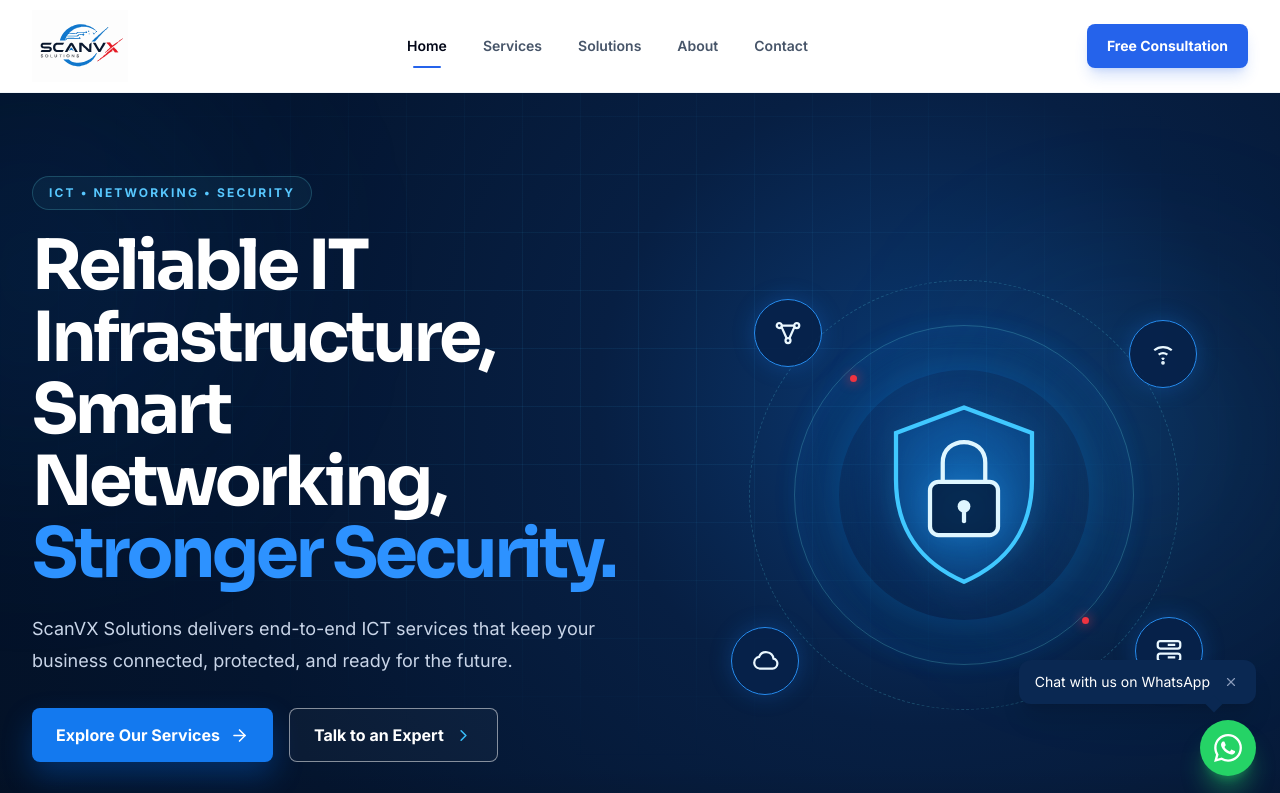
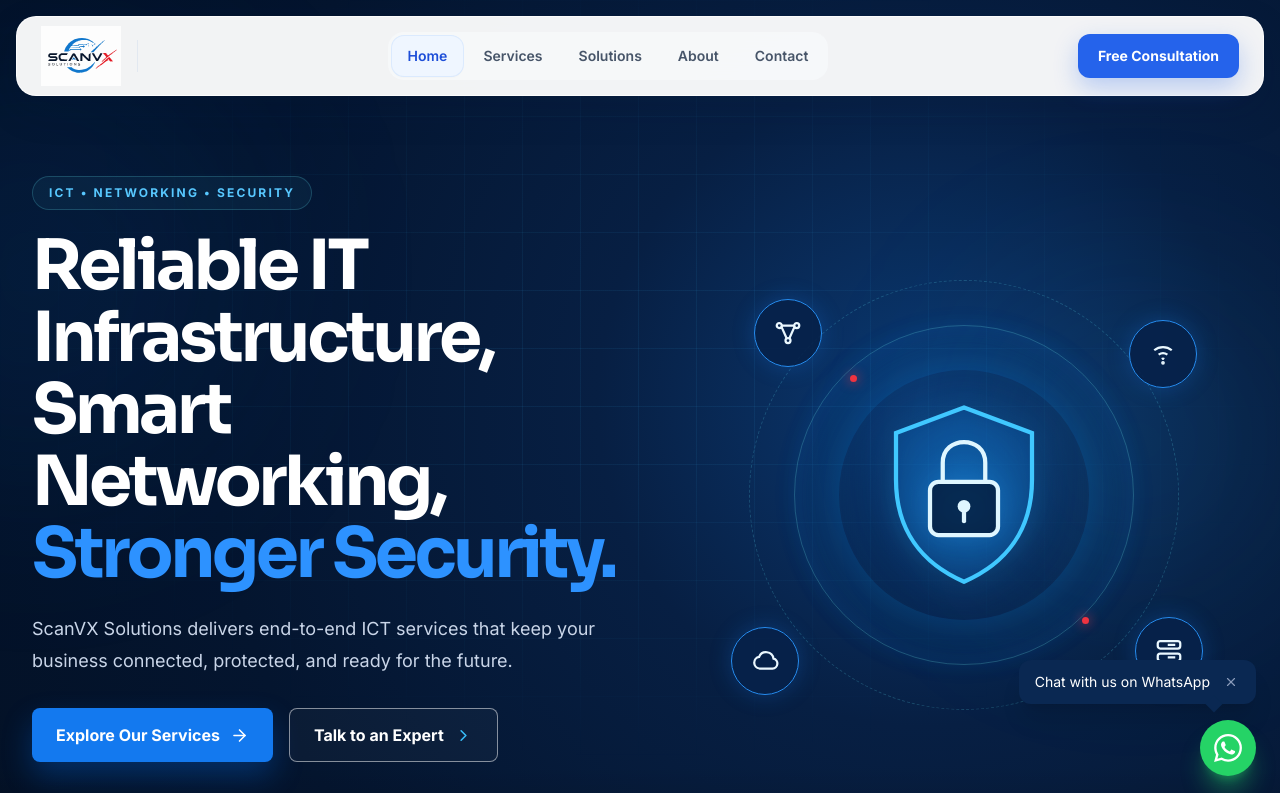
Before and after one commit to fyruz85/scanvx-v1, a React (Vite) app: page / in a window 1280 px wide. Shown: the top 793 px of the page. Built offline with nearby package versions, Linux system fonts and the light colour scheme.

Commit message:
Apply floating glass navbar design

```diff
--- a/src/components/Header.tsx
+++ b/src/components/Header.tsx
@@ -16,7 +16,7 @@
   const activeId = useScrollSpy(navLinks.map((link) => link.id));
 
   useEffect(() => {
-    const handler = () => setScrolled(window.scrollY > 20);
+    const handler = () => setScrolled(window.scrollY > 24);
     handler();
     window.addEventListener('scroll', handler, { passive: true });
     return () => window.removeEventListener('scroll', handler);
@@ -28,56 +28,74 @@
   };
 
   return (
-    <header
-      className={`fixed inset-x-0 top-0 z-50 border-b bg-white transition-all duration-300 ${
+    <header className="fixed inset-x-0 top-3 z-50 px-3 sm:top-4 sm:px-4">
+      <div
+        className={`mx-auto max-w-[1280px] rounded-[20px] border bg-white/95 backdrop-blur-xl transition-all duration-300 ${
           scrolled
-          ? 'border-slate-200 shadow-lg shadow-slate-900/10'
-          : 'border-slate-100'
+            ? 'border-slate-200 shadow-[0_18px_45px_rgba(15,23,42,0.18)]'
+            : 'border-white/80 shadow-[0_14px_38px_rgba(6,24,54,0.14)]'
         }`}
       >
-      <div className="container-mx container-px">
-        <div className="flex h-[78px] items-center justify-between lg:h-[92px]">
+        <div className="px-4 sm:px-5 lg:px-6">
+          <div
+            className={`flex items-center justify-between transition-all duration-300 ${
+              scrolled ? 'h-[66px] lg:h-[70px]' : 'h-[72px] lg:h-[78px]'
+            }`}
+          >
+            <div className="flex min-w-0 items-center gap-4">
               <button
                 onClick={() => scrollTo('home')}
-            className="flex items-center rounded-lg focus:outline-none focus-visible:ring-2 focus-visible:ring-blue-500"
+                className="flex shrink-0 items-center rounded-xl focus:outline-none focus-visible:ring-2 focus-visible:ring-blue-500 focus-visible:ring-offset-2"
                 aria-label="ScanVX Solutions home"
               >
                 <img
                   src="/images/scanvx-logo.svg"
                   alt="ScanVX Solutions"
-              className="h-[58px] w-auto sm:h-[64px] lg:h-[72px]"
+                  className={`w-auto transition-all duration-300 ${
+                    scrolled
+                      ? 'h-[48px] sm:h-[52px] lg:h-[54px]'
+                      : 'h-[52px] sm:h-[56px] lg:h-[60px]'
+                  }`}
                 />
               </button>
 
-          <nav className="hidden items-center gap-1 lg:flex" aria-label="Primary navigation">
-            {navLinks.map((link) => (
+              <span className="hidden h-8 w-px bg-slate-200 xl:block" aria-hidden="true" />
+            </div>
+
+            <nav
+              className="hidden items-center gap-1 rounded-2xl bg-slate-50/80 p-1 lg:flex"
+              aria-label="Primary navigation"
+            >
+              {navLinks.map((link) => {
+                const isActive = activeId === link.id;
+
+                return (
                   <button
                     key={link.id}
                     onClick={() => scrollTo(link.id)}
-                className={`relative px-4 py-3 text-sm font-semibold transition-colors duration-200 ${
-                  activeId === link.id
-                    ? 'text-slate-950'
-                    : 'text-slate-600 hover:text-slate-950'
+                    className={`rounded-xl px-4 py-2.5 text-sm font-semibold transition-all duration-200 ${
+                      isActive
+                        ? 'bg-blue-50 text-blue-700 shadow-sm ring-1 ring-blue-100'
+                        : 'text-slate-600 hover:bg-white hover:text-slate-950 hover:shadow-sm'
                     }`}
+                    aria-current={isActive ? 'page' : undefined}
                   >
                     {link.label}
-                {activeId === link.id && (
-                  <span className="absolute bottom-0 left-1/2 h-0.5 w-7 -translate-x-1/2 rounded-full bg-blue-600" />
-                )}
                   </button>
-            ))}
+                );
+              })}
             </nav>
 
             <button
               onClick={() => scrollTo('contact')}
-            className="hidden items-center rounded-lg bg-blue-600 px-5 py-3 text-sm font-bold text-white shadow-lg shadow-blue-600/20 transition hover:-translate-y-0.5 hover:bg-blue-700 lg:inline-flex"
+              className="hidden items-center rounded-xl bg-blue-600 px-5 py-3 text-sm font-bold text-white shadow-[0_10px_24px_rgba(37,99,235,0.28)] transition-all duration-200 hover:-translate-y-0.5 hover:bg-blue-700 hover:shadow-[0_14px_28px_rgba(37,99,235,0.34)] lg:inline-flex"
             >
               Free Consultation
             </button>
 
             <button
-            onClick={() => setMobileOpen(!mobileOpen)}
-            className="flex h-10 w-10 items-center justify-center rounded-lg text-slate-900 transition-colors hover:bg-slate-100 lg:hidden"
+              onClick={() => setMobileOpen((open) => !open)}
+              className="flex h-11 w-11 items-center justify-center rounded-xl border border-slate-200 bg-slate-50 text-slate-900 transition-colors hover:bg-blue-50 hover:text-blue-700 lg:hidden"
               aria-label="Toggle menu"
               aria-expanded={mobileOpen}
             >
@@ -86,28 +104,40 @@
           </div>
 
           {mobileOpen && (
-          <nav className="mb-4 flex flex-col gap-1 rounded-2xl border border-slate-200 bg-white p-3 shadow-2xl lg:hidden">
-            {navLinks.map((link) => (
+            <nav
+              className="mb-3 border-t border-slate-100 pb-1 pt-3 lg:hidden"
+              aria-label="Mobile navigation"
+            >
+              <div className="flex flex-col gap-1 rounded-2xl bg-slate-50/80 p-2">
+                {navLinks.map((link) => {
+                  const isActive = activeId === link.id;
+
+                  return (
                     <button
                       key={link.id}
                       onClick={() => scrollTo(link.id)}
-                className={`rounded-lg px-4 py-3 text-left text-sm font-semibold transition-colors ${
-                  activeId === link.id
-                    ? 'bg-blue-50 text-blue-700'
-                    : 'text-slate-700 hover:bg-slate-50 hover:text-slate-950'
+                      className={`rounded-xl px-4 py-3 text-left text-sm font-semibold transition-colors ${
+                        isActive
+                          ? 'bg-blue-50 text-blue-700 ring-1 ring-blue-100'
+                          : 'text-slate-700 hover:bg-white hover:text-slate-950'
                       }`}
+                      aria-current={isActive ? 'page' : undefined}
                     >
                       {link.label}
                     </button>
-            ))}
+                  );
+                })}
+
                 <button
                   onClick={() => scrollTo('contact')}
-              className="mt-2 rounded-lg bg-blue-600 px-5 py-3 text-sm font-bold text-white"
+                  className="mt-2 rounded-xl bg-blue-600 px-5 py-3 text-sm font-bold text-white shadow-lg shadow-blue-600/20 transition-colors hover:bg-blue-700"
                 >
                   Free Consultation
                 </button>
+              </div>
             </nav>
           )}
+        </div>
       </div>
     </header>
   );
```
Lines whose indentation alone changed are shown as unchanged.
